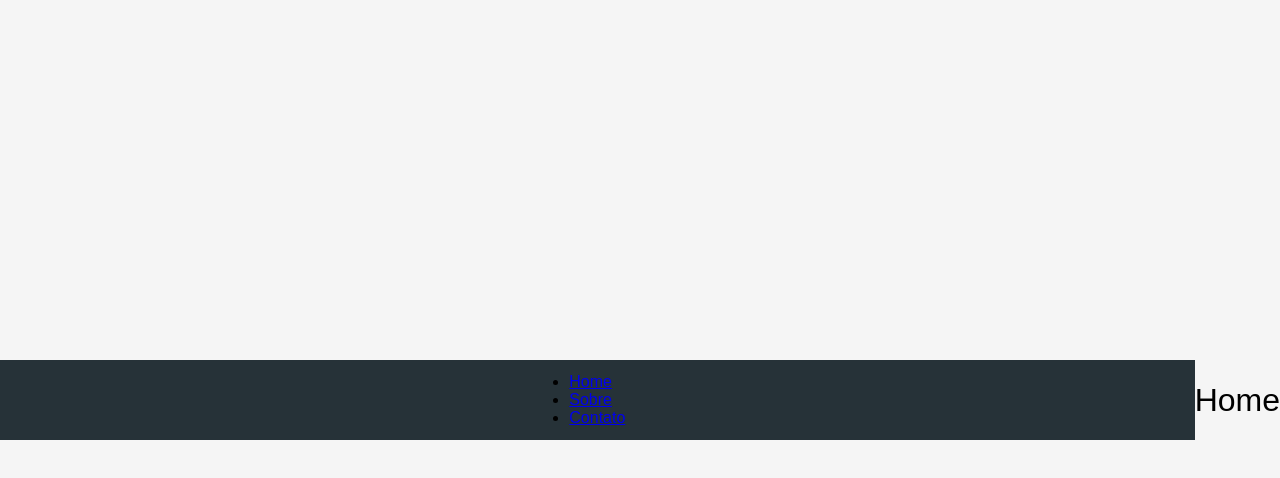
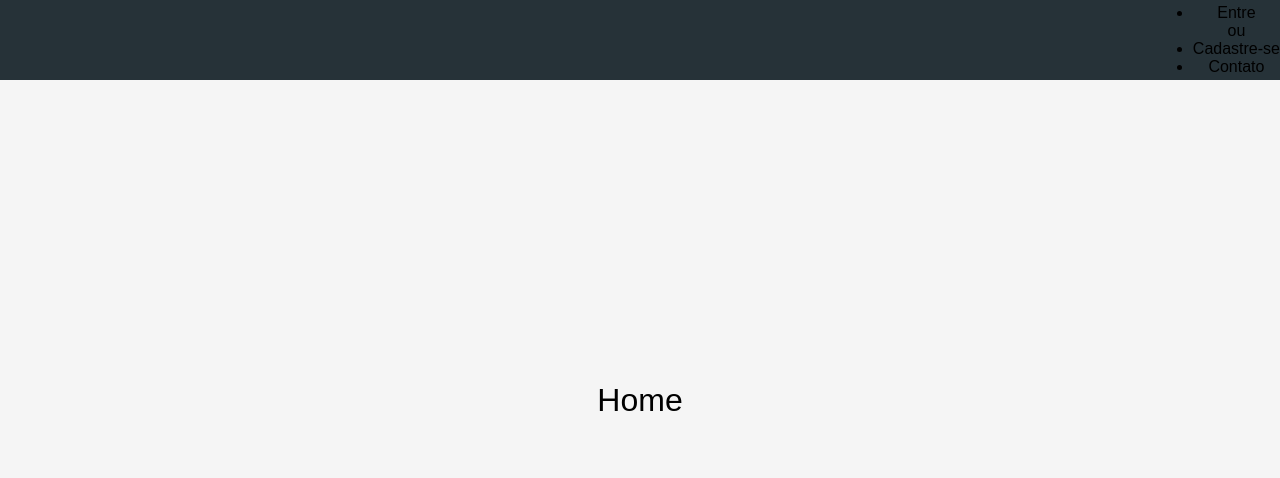
Before and after one commit to L7noxy/Moltara, a React (Vite) app in the folder 4-fase-Moltara/: page / in a window 1280 px wide. Shown: the top 478 px of the page. Built offline with nearby package versions, Linux system fonts and the light colour scheme.

Commit message:
Colocando a navbar encima

```diff
--- a/4-fase-Moltara/src/components/Navbar.css
+++ b/4-fase-Moltara/src/components/Navbar.css
@@ -3,6 +3,10 @@
     height: 10vh;
     background-color: var(--color1);
     display: flex;
-    justify-content: center;
+    justify-content: end;
     align-items: center;
+    top: 0px;
+    position: fixed;
+    z-index: 1;
+    text-align: center;
 }
--- a/4-fase-Moltara/src/components/Navbar.jsx
+++ b/4-fase-Moltara/src/components/Navbar.jsx
@@ -8,9 +8,10 @@ export default function Navbar() {
                 <div className='navbar'>
                     <nav>
                         <ul>
-                            <li><a href="#">Home</a></li>
-                            <li><a href="#">Sobre</a></li>
-                            <li><a href="#">Contato</a></li>
+                            <li><a to={"/login"}>Entre</a></li>
+                            <p>ou</p>
+                            <li><a>Cadastre-se</a></li>
+                            <li><a>Contato</a></li>
                         </ul>
                     </nav>
                 </div>
```
Also changed, not shown: 2 other files (tests, documents, lock files or other folders).
